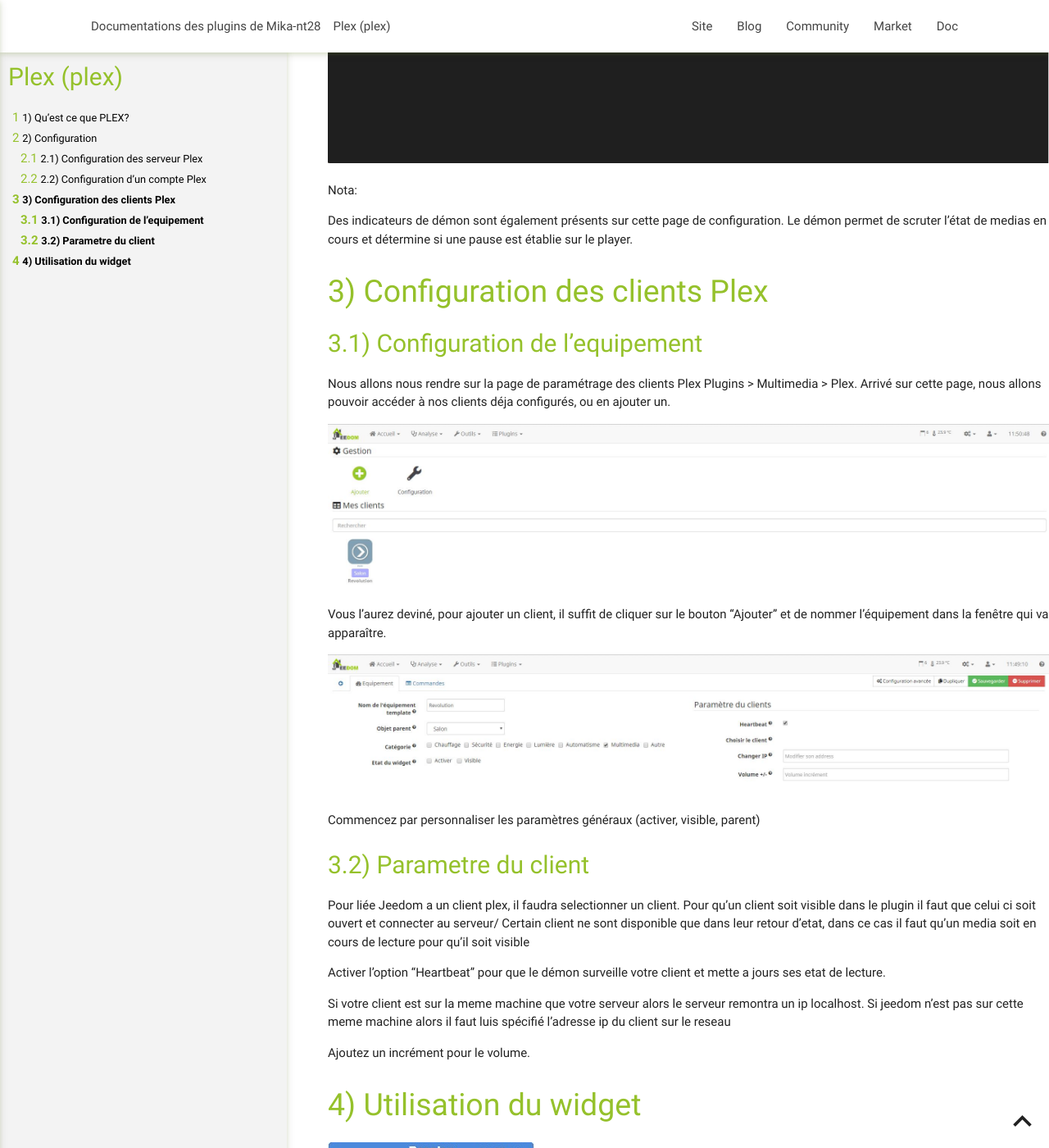
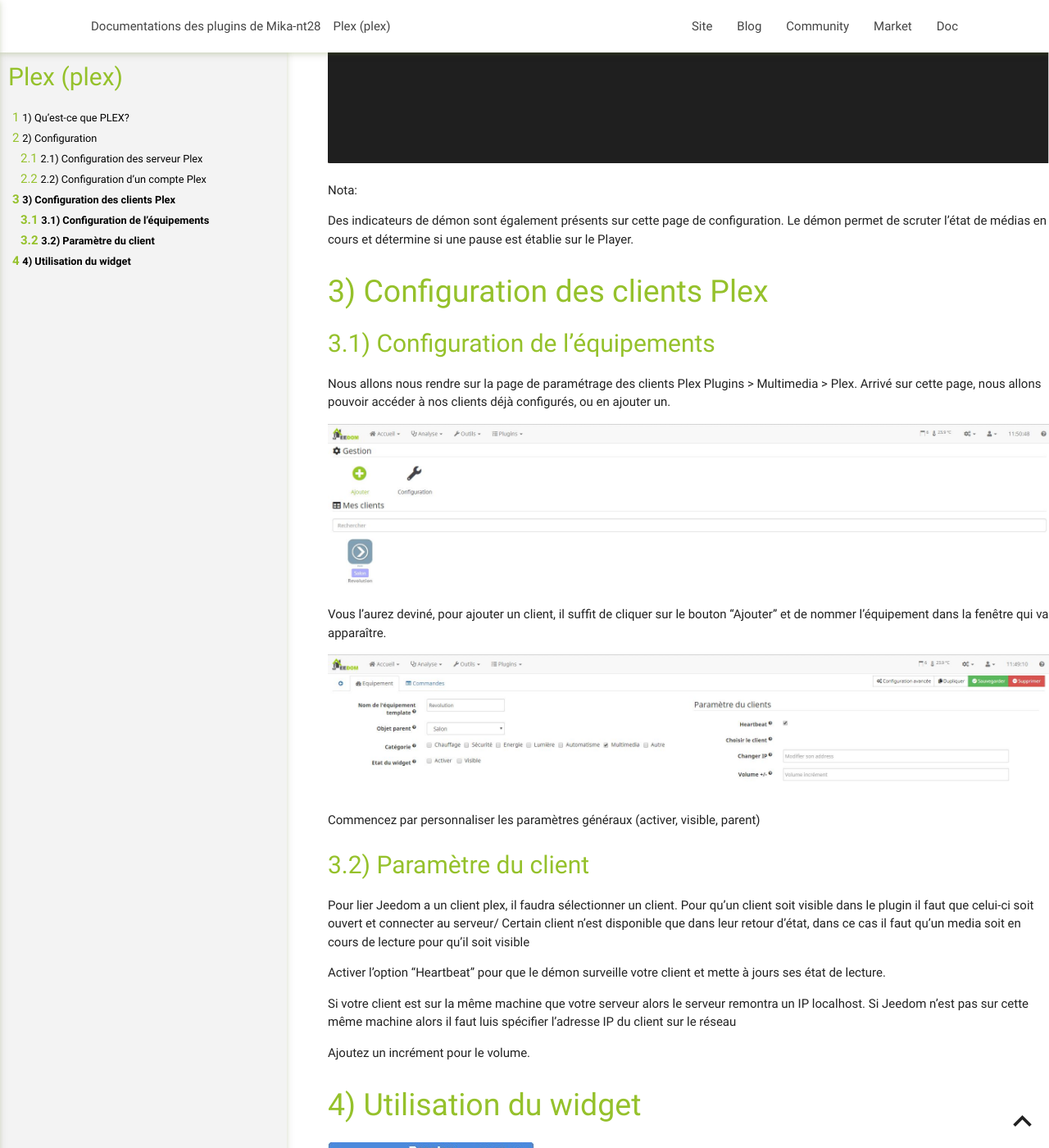
Before and after one commit to mika-nt28/Documentations, a Jekyll site: the page built from plex/fr_FR/index.md, in a window 1280 px wide and 1400 px high, scrolled down 1442 px. Shown: the whole window at 82% size. Built offline with Jekyll 4.4.1, drawn with Linux system fonts in a browser that asks for light colours; some of the changed text lies outside the part shown.

Commit message:
Typo Plex

```diff
--- a/plex/fr_FR/index.md
+++ b/plex/fr_FR/index.md
@@ -4,10 +4,10 @@
 lang: fr_FR
 pluginId: plex
 ---
-Contrôler vos clients plex grâce a votre domotique.
-Créer des réveil, musical grâce a l'association de plex et de jeedom.
+Contrôler vos clients plex grâce à votre domotique.
+Créer des réveil, musical grâce à l'association de plex et de Jeedom.
 
-Qu'est ce que PLEX?
+Qu'est-ce que PLEX?
 ===================
 
 Plex organise vidéo, musique et photos à partir de bibliothèques de médias personnels et les cours d'eau pour les téléviseurs intelligents, des boîtes en streaming et les appareils mobiles. Il est un système de lecteur multimédia et suite logicielle composée de plusieurs applications de lecture pour les interfaces utilisateur.
@@ -19,20 +19,20 @@
 Configuration des serveur Plex
 ------------------------------
 La première chose à réaliser est de connecter Jeedom aux serveurs Plex.
-Il est possible de disposer de plusieurs serveur
+Il est possible de disposer de plusieurs serveurs
 
 ![introduction01](../images/plex_screenshot_configuration3.JPG)
 
-Cliquez sur "Ajouter" et complétez les 3 champs d'informations pour la connexion a chaque serveur
+Cliquez sur "Ajouter" et complétez les 3 champs d'informations pour la connexion à chaque serveur
 
-* Adresse ip du serveur
+* Adresse IP du serveur
 * Le port de connexion
 * Son nom, attention de bien respecter la casse de ce paramètre
 
 Configuration d'un compte Plex
 ------------------------------
-Il est recommandé de se connecteur avec un compte plex pour securisé les connexions.
-Pour liee se compte a jeedom il faut saisir vos identifiants
+Il est recommandé de se connecteur avec un compte plex pour sécuriser les connexions.
+Pour lier se compte à Jeedom il faut saisir vos identifiants
 
 Pour connaître les informations liées à votre installation Plex, je vous conseille d'ouvrir la page de configuration de votre serveur Plex.
 ![introduction01](../images/plex_screenshot_ServeurConfiguration.jpg)
@@ -40,16 +40,16 @@
 Nota:
 
 Des indicateurs de démon sont également présents sur cette page de configuration.
-Le démon permet de scruter l'état de medias en cours et détermine si une pause est établie sur le player.
+Le démon permet de scruter l'état de médias en cours et détermine si une pause est établie sur le Player.
 
 
 Configuration des clients Plex
 ==============================
 
-Configuration de l'equipement
+Configuration de l'équipements
 -----------------------------
 Nous allons nous rendre sur la page de paramétrage des clients Plex Plugins > Multimedia > Plex.
-Arrivé sur cette page, nous allons pouvoir accéder à nos clients déja configurés, ou en ajouter un.
+Arrivé sur cette page, nous allons pouvoir accéder à nos clients déjà configurés, ou en ajouter un.
 
 ![introduction01](../images/plex_screenshot_configuration1.JPG)
 
@@ -59,17 +59,17 @@
 
 Commencez par personnaliser les paramètres généraux (activer, visible, parent)
 
-Parametre du client
+Paramètre du client
 ------------------
 
-Pour liée Jeedom a un client plex, il faudra selectionner un client.
-Pour qu'un client soit visible dans le plugin il faut que celui ci soit ouvert et connecter au serveur/
-Certain client ne sont disponible que dans leur retour d'etat, dans ce cas il faut qu'un media soit en cours de lecture pour qu'il soit visible
+Pour lier Jeedom a un client plex, il faudra sélectionner un client.
+Pour qu'un client soit visible dans le plugin il faut que celui-ci soit ouvert et connecter au serveur/
+Certain client n'est disponible que dans leur retour d'état, dans ce cas il faut qu'un media soit en cours de lecture pour qu'il soit visible
 
-Activer l'option "Heartbeat" pour que le démon surveille votre client et mette a jours ses etat de lecture.
+Activer l'option "Heartbeat" pour que le démon surveille votre client et mette à jours ses état de lecture.
 
-Si votre client est sur la meme machine que votre serveur alors le serveur remontra un ip localhost.
-Si jeedom n'est pas sur cette meme machine alors il faut luis spécifié l'adresse ip du client sur le reseau
+Si votre client est sur la même machine que votre serveur alors le serveur remontra un IP localhost.
+Si Jeedom n'est pas sur cette même machine alors il faut luis spécifier l'adresse IP du client sur le réseau
 
 Ajoutez un incrément pour le volume.
 
@@ -88,7 +88,7 @@
 * Lecture / Pause
 * Stop
 
-Mais aussi de choisir le medias en cliquant sur les affiches arrières.
+Mais aussi de choisir le média en cliquant sur les affiches arrière.
 Il permet également d'accéder aux différents menus.
 
 ![introduction01](../images/plex_screenshot_widget_Télécommande.jpg)
@@ -97,7 +97,7 @@
 
 ![introduction01](../images/plex_screenshot_widget_Liste.jpg)
 
-Le menu de gauche permet des sélectioner une librairie et leur media associé.
+Le menu de gauche permet des sélectionner une librairie et leur media associé.
 
 ![introduction01](../images/plex_screenshot_widget_Detail.jpg)
 
```
Also changed, not shown: plex/fr_FR/changelog.md (+1 -1 lines).
